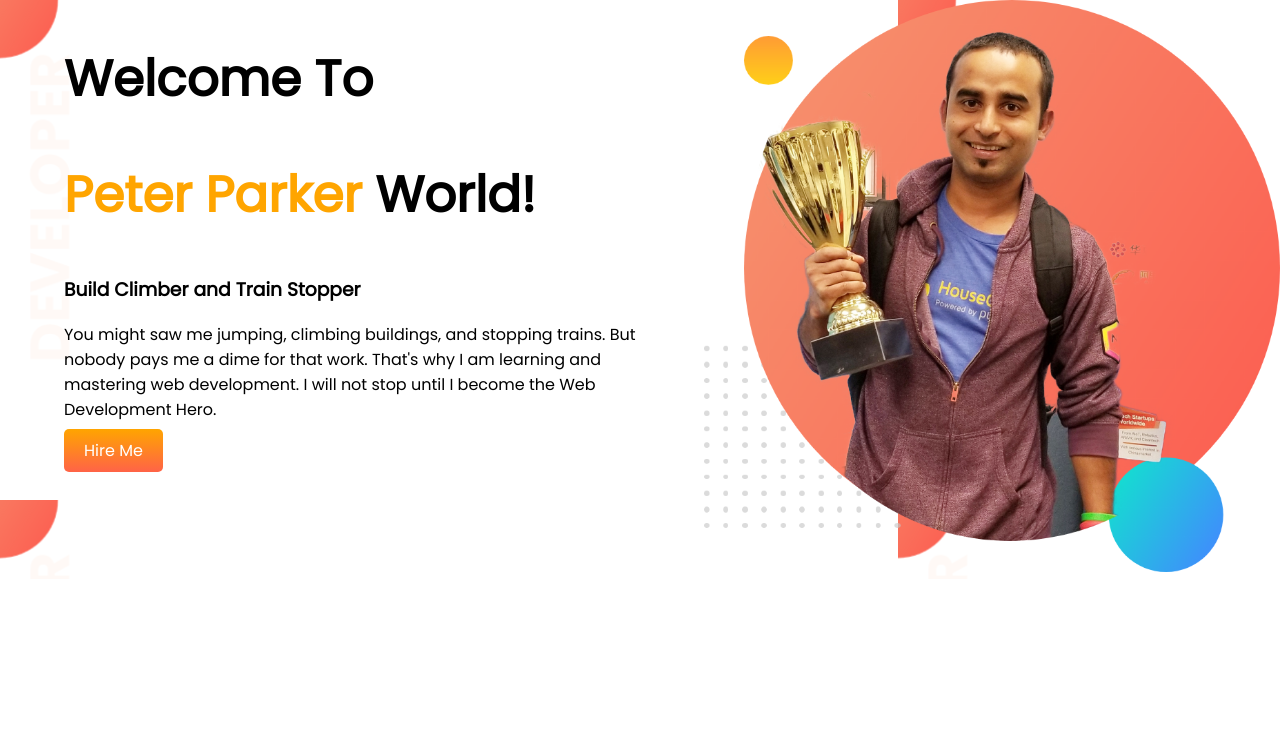
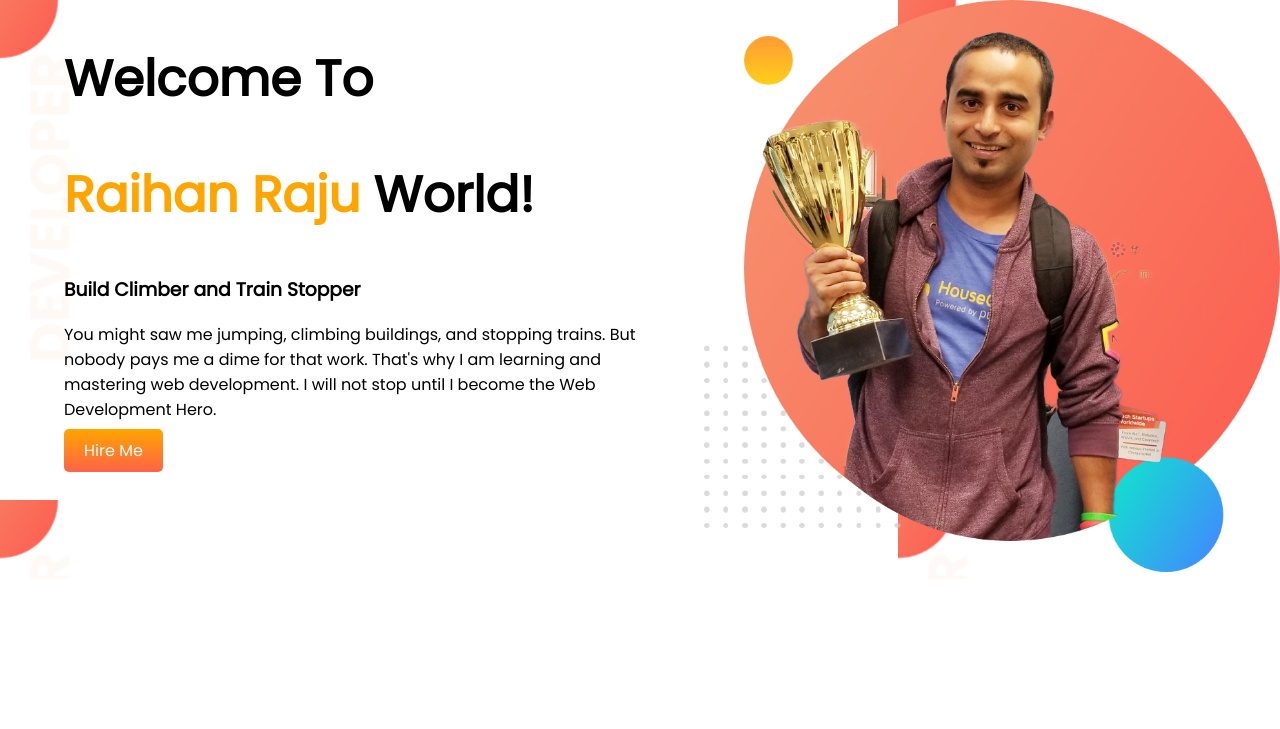
Before and after one commit to raihanraju/developer-portfolio, a plain HTML site: page index.html in a window 1280 px wide. Shown: the top 729 px of the page. Drawn offline with Linux system fonts and the light colour scheme.

Commit message:
names changed

```diff
--- a/index.html
+++ b/index.html
@@ -16,7 +16,7 @@
     <section class="top-banner flex-container">
         <div class="half-width">
             <h1>Welcome To</h1>
-            <h1><span class="orange-color">Peter Parker</span> World!</h1>
+            <h1><span class="orange-color">Raihan Raju</span> World!</h1>
             <h3>Build Climber and Train Stopper</h3>
             <p>You might saw me jumping, climbing buildings, and stopping trains. But nobody pays me a dime for that
                 work.
```
